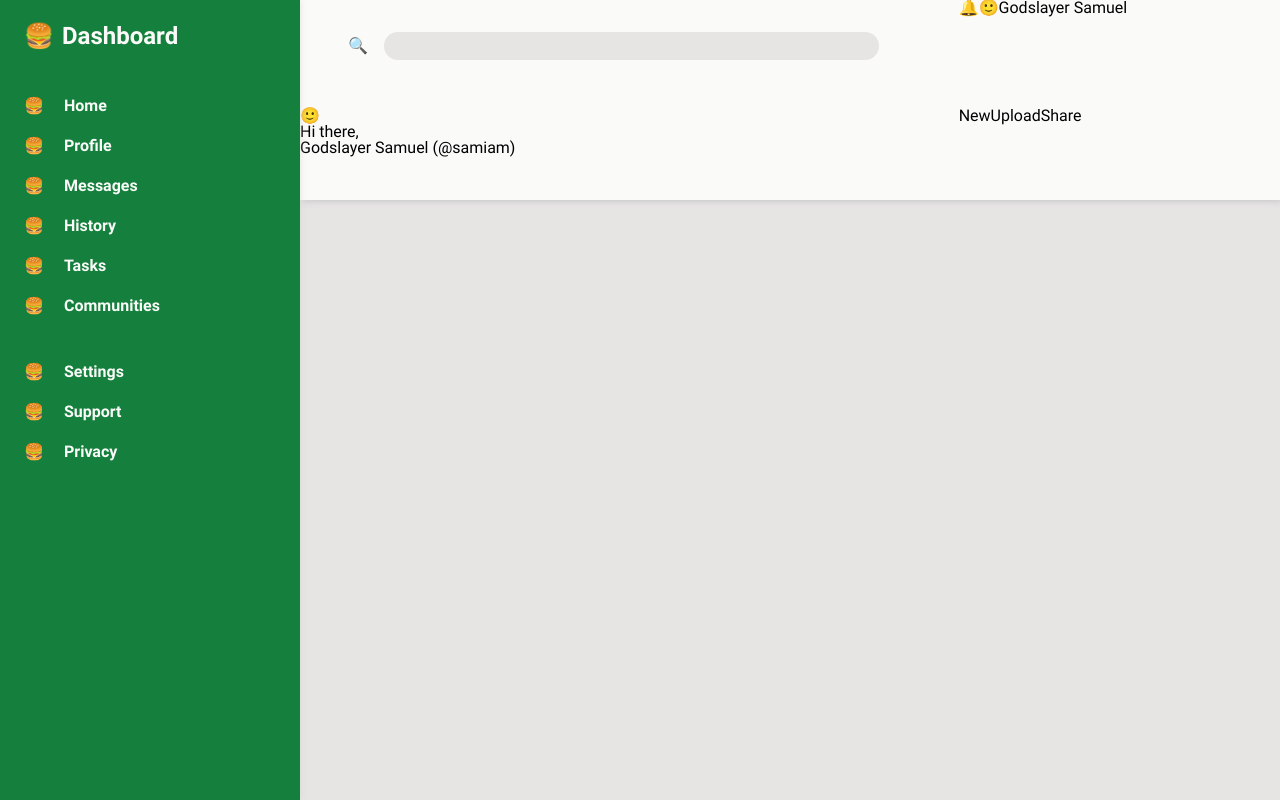
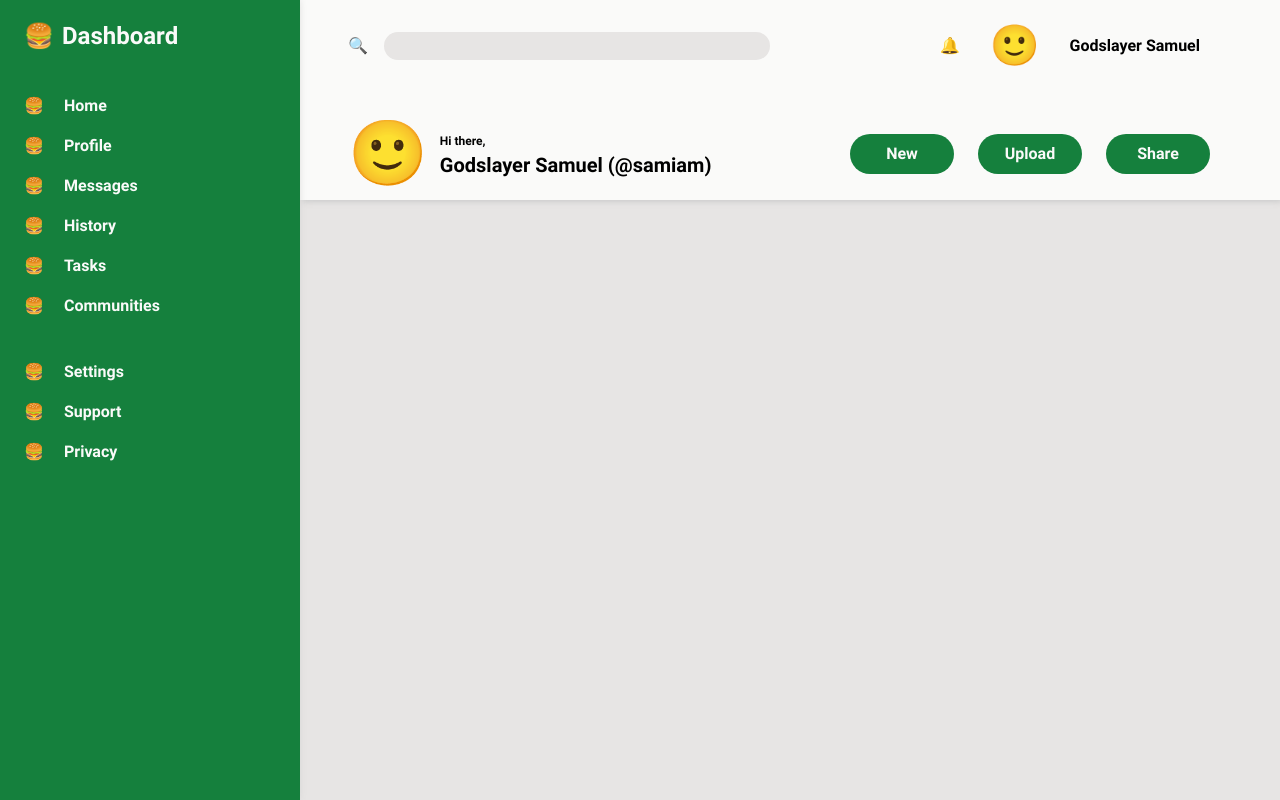
Before and after one commit to Adam-Ers/odin-admindashboard, a plain HTML site: page index.html in a window 1280 px wide. Drawn offline with Linux system fonts and the light colour scheme.

Commit message:
Header styling finished

```diff
--- a/style.css
+++ b/style.css
@@ -75,6 +75,8 @@ table {
 
 body, html {
     font-family: Roboto, sans-serif;
+    --sidebarColor: #15803d;
+    --whiteTextColor: #fafaf9;
 }
 
 /* div { border: 1px solid black; box-sizing: border-box; } */
@@ -95,7 +97,7 @@ body, html {
     box-shadow: 2px 2px 6px #CCCCCC;
     z-index: 1;
     display: grid;
-    grid-template-columns: 2fr 1fr;
+    grid-template-columns: 3fr 1fr;
     grid-template-rows: 1fr 1fr;
     gap: 16px;
 }
@@ -129,16 +131,63 @@ body, html {
 
 .profileInfoContainer {
     display: flex;
+    align-items: center;
+    justify-content: end;
+    margin-right: 80px;
+    gap: 30px;
+}
+
+.profilePic {
+    font-size: 2.5rem;
+}
+
+.profileName {
+    font-weight: 700;
+}
+
+.greetingContainer {
+    display: flex;
+    align-items: center;
+    margin-left: 48px;
+    font-weight: 700;
+    gap: 12px;
+}
+
+.profilePicBig {
+    font-size: 4rem;
+}
+
+.greetingText {
+    line-height: 1.5rem;
+    font-size: 0.75rem;
+}
+
+.greetingTextBig {
+    font-size: 1.25rem;
 }
 
 .contentButtonsContainer {
     display: flex;
+    align-items: center;
+    justify-content: end;
+    margin-right: 70px;
+    gap: 24px;
+}
+
+.contentButton {
+    background-color: var(--sidebarColor);
+    color: var(--whiteTextColor);
+    font-weight: 700;
+    text-align: center;
+    padding: 12px;
+    width: 80px;
+    border-radius: 24px;
 }
 
 .sidebar {
     grid-column: 1;
     grid-row: 1 / 3;
-    background-color: #15803d;
+    background-color: var(--sidebarColor);
     box-shadow: -2px 0px 8px #CCCCCC;
     z-index: 2;
     display: flex;
@@ -146,7 +195,7 @@ body, html {
     gap: 50px;
     padding: 24px;
     font-weight: 700;
-    color: #fafaf9;
+    color: var(--whiteTextColor);
 }
 
 .sidebarLogo {
```
